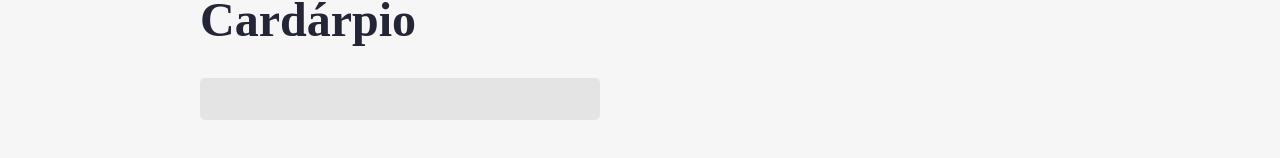
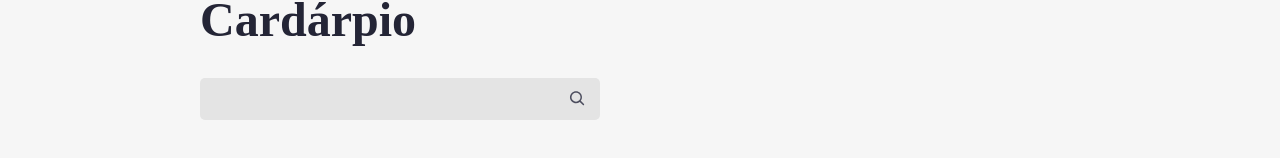
Before and after one commit to andre23arruda/aluroni, a React (Create React App) app: page /cardapio in a window 1280 px wide. Shown: the part 514-672 px from the top of the page. Built offline with nearby package versions, Linux system fonts and the light colour scheme; a web font is replaced by a local one.

Commit message:
add react icons

```diff
--- a/package.json
+++ b/package.json
@@ -13,6 +13,7 @@
     "normalize.css": "^8.0.1",
     "react": "^18.0.0",
     "react-dom": "^18.0.0",
+    "react-icons": "^4.3.1",
     "react-scripts": "5.0.1",
     "typescript": "^4.6.3",
     "web-vitals": "^2.1.4"
--- a/src/pages/Cardapio/Search/index.tsx
+++ b/src/pages/Cardapio/Search/index.tsx
@@ -1,6 +1,7 @@
 import React from 'react'
 
 import styles from './Search.module.scss'
+import { CgSearch } from 'react-icons/cg'
 
 
 interface SearchProps {
@@ -15,6 +16,8 @@
 				value={ search }
 				onChange={ e => setSearch(e.target.value) }
 			/>
+
+			<CgSearch size={ 20 } color="#4C4D5E" />
 		</div>
 	)
 }
```
Also changed, not shown: 1 other file (tests, documents, lock files or other folders).
